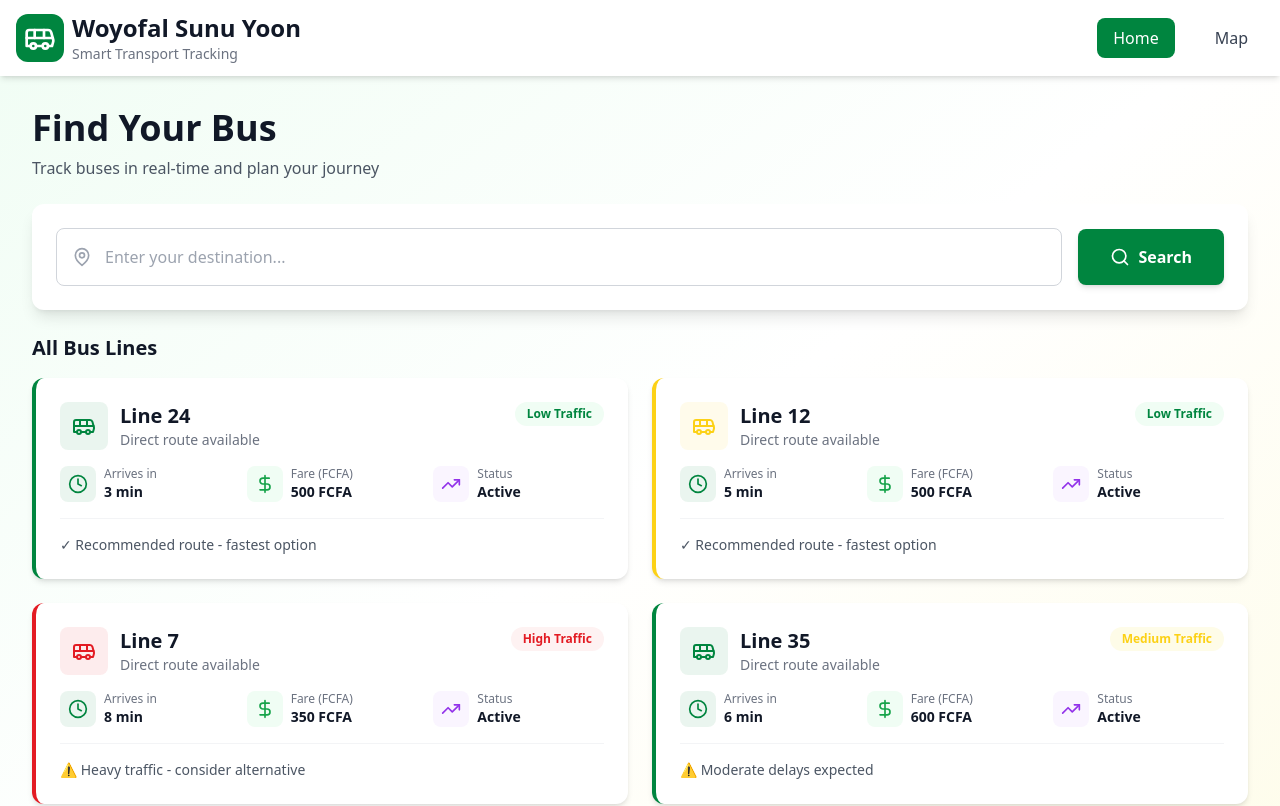
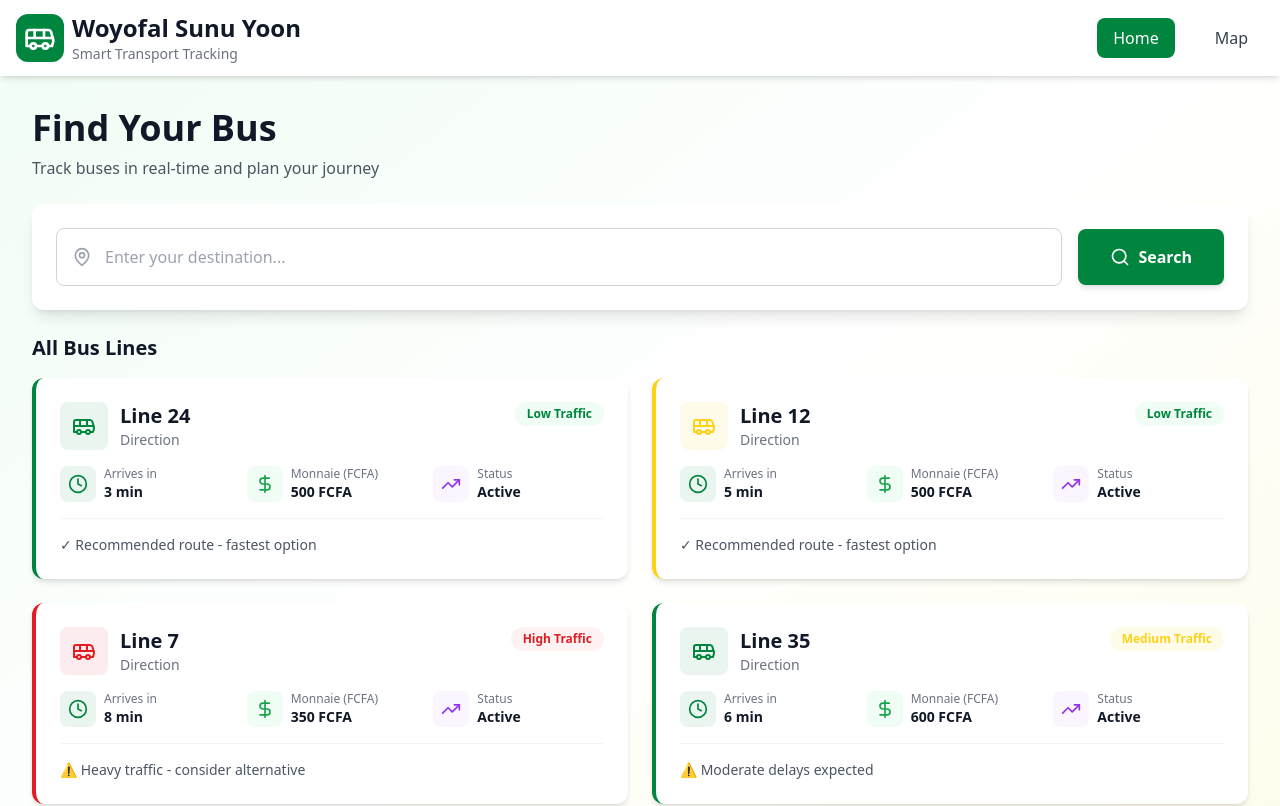
Before and after one commit to AssaneDIONE/WoyofalSunuYoon, a React (Vite) app: page / in a window 1280 px wide. Shown: the top 806 px of the page. Built offline with nearby package versions, Linux system fonts and the light colour scheme.

Commit message:
Update BusLineCard.tsx

```diff
--- a/src/components/BusLineCard.tsx
+++ b/src/components/BusLineCard.tsx
@@ -69,7 +69,7 @@
           </div>
           <div>
             <h3 className="text-lg sm:text-xl font-bold text-gray-900">{line.name}</h3>
-            <p className="text-xs sm:text-sm text-gray-500">Direct route available</p>
+            <p className="text-xs sm:text-sm text-gray-500">Direction</p>
           </div>
         </div>
         <div className={`px-2 sm:px-3 py-1 rounded-full text-xs font-semibold whitespace-nowrap ${getCongestionColor(line.congestionLevel)}`} style={{ color: getCongestionTextColor(line.congestionLevel) }}>
@@ -93,7 +93,7 @@
             <DollarSign className="w-4 h-4 sm:w-5 sm:h-5 text-green-600" />
           </div>
           <div>
-            <p className="text-xs text-gray-500">Fare (FCFA)</p>
+            <p className="text-xs text-gray-500">Monnaie (FCFA)</p>
             <p className="text-sm font-bold text-gray-900">{line.fare} FCFA</p>
           </div>
         </div>
```
